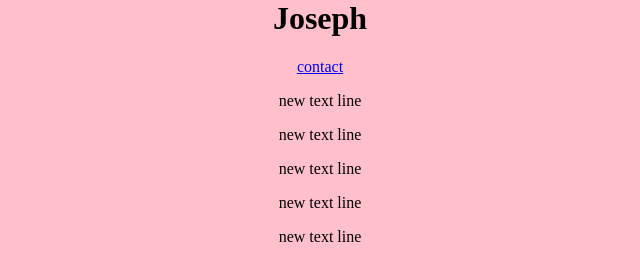
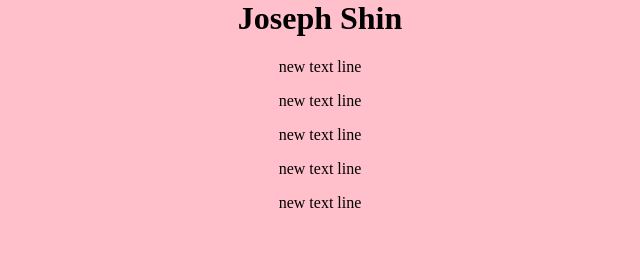
Before and after one commit to ShySana/hoonwoi, a plain HTML site: page index.html in a window 1280 px wide. Shown: the whole page, without its empty margins (320-960 px from the left). Drawn offline with Linux system fonts and the light colour scheme.

Commit message:
Update index.html

```diff
--- a/index.html
+++ b/index.html
@@ -2,12 +2,15 @@
 <head>
     <meta charset="UTF-8">
     <meta name="viewport" content="width=device-width, initial-scale=1.0">
-    <title>Document</title>
+    <title>Joseph Shin</title>
     <link rel="stylesheet" href="styles.css">
 </head>
 <body>
-    <h1> Joseph </h1>
-    <a href="/hoonwoi/contact.html">contact</a>
+    <header>
+        <h1>Joseph Shin</h1>
+    </header>
+
+    <a href="/contact.html"></a>
     <p>new text line</p>
     <p>new text line</p>
     <p>new text line</p>
```
